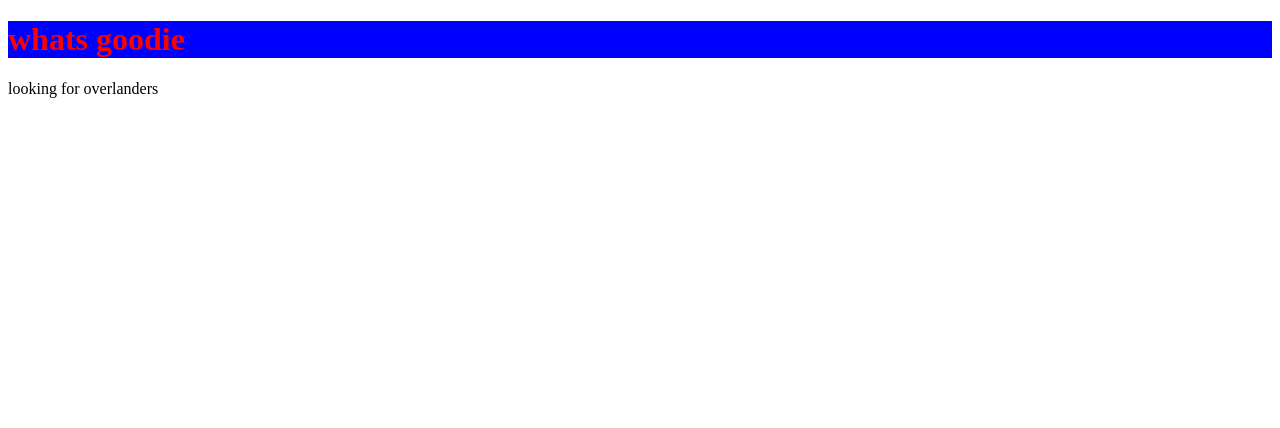
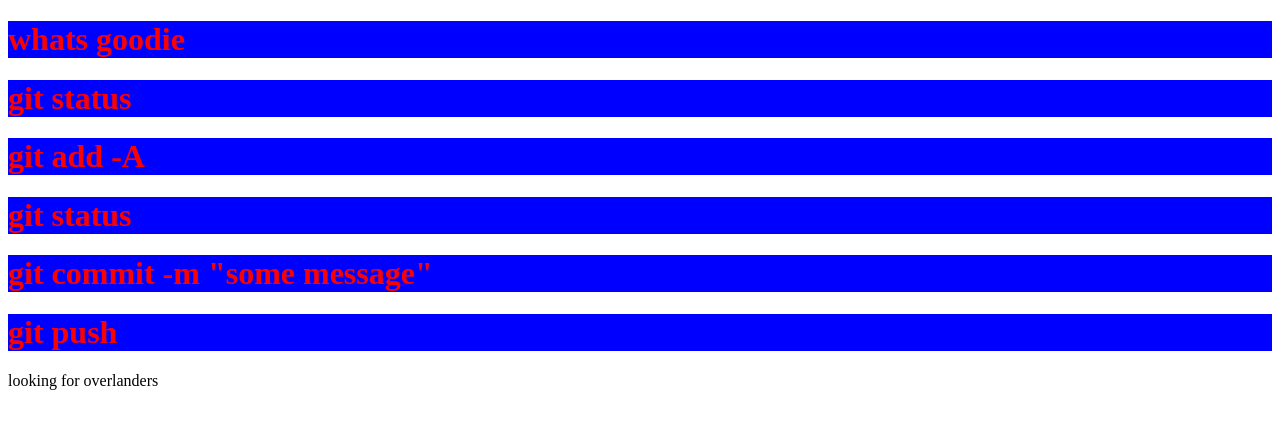
Before and after one commit to YochananAllen/animated-octo-invention, a plain HTML site: page index.html in a window 1280 px wide. Drawn offline with Linux system fonts and the light colour scheme.

Commit message:
added git commands

```diff
--- a/index.html
+++ b/index.html
@@ -9,6 +9,11 @@
 </head>
 <body>
     <h1>whats goodie </h1>
+    <h1>git status</h1>
+    <h1>git add -A</h1>
+    <h1>git status</h1>
+    <h1>git commit -m "some message"</h1>
+    <h1>git push</h1>
 <p>looking for overlanders</p>
 </body>
 </html>
```
